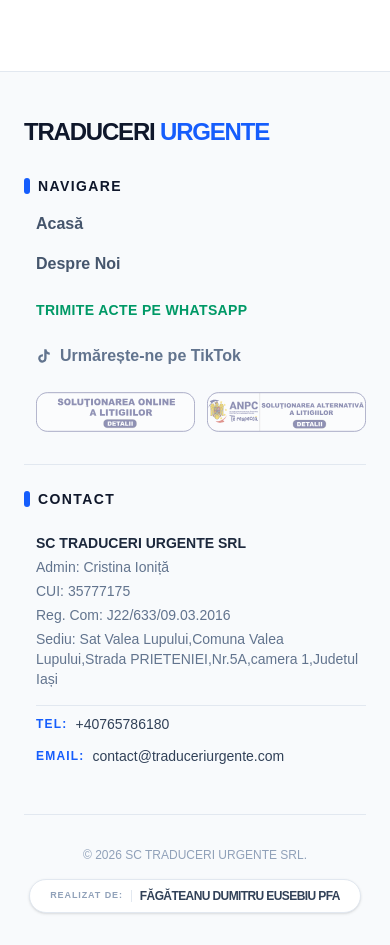
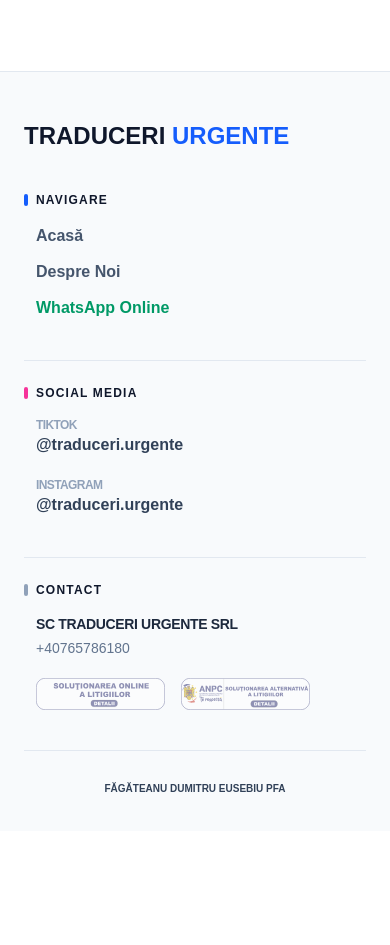
Before and after one commit to Eusebiu05/traduceri-urgente-landing, a Next.js app: page /about in a window 390 px wide. Shown: the part 2920-3865 px from the top of the page. After the commit the page ends 3751 px from the top, so only its background shows below. Built offline with nearby package versions, Linux system fonts and the light colour scheme.

Commit message:
feat: restructure footer with dedicated social media section and handles for SEO

```diff
--- a/src/components/Footer.tsx
+++ b/src/components/Footer.tsx
@@ -4,223 +4,161 @@ import { CompanyInfo } from "@/data/site-content";
 import Link from "next/link";
 
 export const Footer = () => {
-  // Mesajul predefinit pentru butoanele de WhatsApp din Footer
   const whatsappMessage = encodeURIComponent("Bună ziua! Doresc o ofertă pentru o traducere autorizată. Vă trimit documentele mai jos:");
 
   return (
     <>
       {/* ======================================================== */}
-      {/* 1. FOOTER DESKTOP (Varianta Luminoasă / Light Premium) */}
+      {/* 1. FOOTER DESKTOP */}
       {/* ======================================================== */}
       <div className="hidden md:block">
         <footer className="bg-slate-50 pt-20 pb-10 px-4 border-t border-slate-200 relative overflow-hidden">
-
-          {/* Un glow subtil albastru deschis în fundal pentru a păstra efectul premium */}
           <div className="absolute top-0 left-1/2 -translate-x-1/2 w-[40rem] h-32 bg-blue-100 blur-[100px] rounded-full pointer-events-none"></div>
 
-          {/* === MODIFICARE DESIGN PENTRU SIMETRIE === */}
-          <div className="max-w-5xl mx-auto mb-16 relative z-10 flex flex-col items-center gap-12">
-
-            {/* LOGO MUTAT SUS ȘI CENTRAT: Oglindește logo-ul din header */}
+          <div className="max-w-6xl mx-auto mb-16 relative z-10 flex flex-col items-center gap-12">
             <Link href="/" className="font-black text-3xl tracking-tighter text-slate-900 uppercase leading-none hover:opacity-80 transition-opacity">
               Traduceri <span className="text-blue-600">Urgente</span>
             </Link>
 
-            {/* GRILĂ PENTRU INFORMAȚII: Acum 2 coloane mult mai echilibrate */}
-            <div className="w-full grid md:grid-cols-2 gap-12 items-start">
-
-              {/* COLOANA 1: SC Info (Mai scurtă acum) */}
+            <div className="w-full grid md:grid-cols-3 gap-8 items-start">
+              {/* COLOANA 1: DATE FIRMĂ */}
               <div className="space-y-6">
+                <h4 className="text-slate-900 text-xs font-black uppercase tracking-[0.2em] border-l-2 border-slate-300 pl-3">
+                  Informații Juridice
+                </h4>
                 <div className="text-[13px] space-y-2.5 font-medium text-slate-600">
                   <p className="text-slate-900 font-bold uppercase tracking-wider text-sm mb-4">{CompanyInfo.name}</p>
-                  <p><span className="text-slate-400">Administrator:</span> {CompanyInfo.admin}</p>
+                  <p><span className="text-slate-400">Admin:</span> {CompanyInfo.admin}</p>
                   <p><span className="text-slate-400">CUI:</span> {CompanyInfo.cui}</p>
-                  <p><span className="text-slate-400">Reg. Com:</span> {CompanyInfo.j}</p>
                   <p><span className="text-slate-400">Sediu:</span> {CompanyInfo.sediu}</p>
-                  <p className="pt-2"><span className="text-slate-400">Telefon:</span> <a href={`tel:${CompanyInfo.phone}`} className="hover:text-blue-600 transition-colors font-bold text-slate-700">{CompanyInfo.phone}</a></p>
-                  <p><span className="text-slate-400">Email:</span> <a href={`mailto:${CompanyInfo.email}`} className="hover:text-blue-600 transition-colors font-bold text-slate-700">{CompanyInfo.email}</a></p>
+                  <div className="pt-2 space-y-1">
+                    <p><a href={`tel:${CompanyInfo.phone}`} className="hover:text-blue-600 transition-colors font-bold text-slate-700">{CompanyInfo.phone}</a></p>
+                    <p><a href={`mailto:${CompanyInfo.email}`} className="hover:text-blue-600 transition-colors font-bold text-slate-700">{CompanyInfo.email}</a></p>
+                  </div>
                 </div>
               </div>
 
-              {/* COLOANA 2: Navigare (Centrată pe jumătatea ei) */}
+              {/* COLOANA 2: NAVIGARE */}
               <div className="space-y-6 md:justify-self-center">
                 <h4 className="text-slate-900 text-xs font-black uppercase tracking-[0.2em] border-l-2 border-blue-500 pl-3">
-                  Navigare
+                  Link-uri Utile
                 </h4>
                 <nav className="flex flex-col gap-4 text-sm font-bold">
                   <Link href="/" className="text-slate-500 hover:text-blue-600 hover:translate-x-1 transition-all">Acasă</Link>
                   <Link href="/about" className="text-slate-500 hover:text-blue-600 hover:translate-x-1 transition-all">Despre Noi</Link>
-                  {/*De implementat în curând
-                  <Link href="/termeni-si-conditii" className="text-slate-400 hover:text-slate-600 text-[12px] font-medium transition-all pt-1">Termeni și Condiții</Link>
-                  <Link href="/politica-cookies" className="text-slate-400 hover:text-slate-600 text-[12px] font-medium transition-all">Politică Cookies</Link>
-                    */}
-                  <a
-                    href={`https://wa.me/${CompanyInfo.whatsapp}?text=${whatsappMessage}`}
-                    target="_blank"
-                    rel="noopener noreferrer"
-                    className="text-emerald-600 hover:text-emerald-500 hover:translate-x-1 transition-all pt-2"
-                  >
-                    Trimite Acte pe WhatsApp ↗
+                  <a href={`https://wa.me/${CompanyInfo.whatsapp}?text=${whatsappMessage}`} target="_blank" rel="noopener noreferrer" className="text-emerald-600 hover:text-emerald-500 hover:translate-x-1 transition-all">
+                    WhatsApp Online ↗
                   </a>
-                  {/* ADĂUGAT: Buton TikTok */}
-                  <a
-                    href="https://www.tiktok.com/@traduceri.urgente"
-                    target="_blank"
-                    rel="noopener noreferrer"
-                    className="text-slate-500 hover:text-slate-900 hover:translate-x-1 transition-all flex items-center gap-2 pt-2"
-                  >
-                    <svg viewBox="0 0 24 24" fill="currentColor" className="w-4 h-4">
-                      <path d="M19.59 6.69a4.83 4.83 0 0 1-3.77-4.25V2h-3.45v13.67a2.89 2.89 0 0 1-5.2 1.74 2.89 2.89 0 0 1 2.31-4.64 2.93 2.93 0 0 1 .88.13V9.4a6.84 6.84 0 0 0-1-.05A6.33 6.33 0 0 0 5 20.1a6.34 6.34 0 0 0 10.86-4.43v-7a8.16 8.16 0 0 0 4.77 1.52v-3.4a4.85 4.85 0 0 1-1-.1z" />
-                    </svg>
-                    Urmărește-ne pe TikTok
-                  </a>
-                  <div className="flex gap-3 mt-2 justify-center md:justify-start">
-                    <a
-                      href="https://www.anpc.ro"
-                      target="_blank"
-                      rel="noopener noreferrer"
-                      className="opacity-50 hover:opacity-100 transition-opacity"
-                    >
-                      <img src="/anpc-sol.svg" alt="ANPC SOL" className="h-10 w-auto" />
+                  <div className="flex gap-3 pt-4 border-t border-slate-100">
+                    <a href="https://www.anpc.ro" target="_blank" rel="noopener noreferrer" className="opacity-40 hover:opacity-100 transition-opacity">
+                      <img src="/anpc-sol.svg" alt="ANPC SOL" className="h-8 w-auto" />
                     </a>
-                    <a
-                      href="https://anpc.ro/ce-este-sal/"
-                      target="_blank"
-                      rel="noopener noreferrer"
-                      className="opacity-50 hover:opacity-100 transition-opacity"
-                    >
-                      <img src="/anpc-sal.svg" alt="ANPC SAL" className="h-10 w-auto" />
+                    <a href="https://anpc.ro/ce-este-sal/" target="_blank" rel="noopener noreferrer" className="opacity-40 hover:opacity-100 transition-opacity">
+                      <img src="/anpc-sal.svg" alt="ANPC SAL" className="h-8 w-auto" />
                     </a>
                   </div>
-
                 </nav>
               </div>
 
-              {/* --- COLOANA 3: Review CTA (Rămâne ascunsă) --- */}
+              {/* COLOANA 3: SOCIAL MEDIA */}
+              <div className="space-y-6 md:justify-self-end">
+                <h4 className="text-slate-900 text-xs font-black uppercase tracking-[0.2em] border-l-2 border-pink-500 pl-3">
+                  Social Media
+                </h4>
+                <div className="flex flex-col gap-4 text-[13px] font-bold text-slate-500">
+                  <a href="https://www.tiktok.com/@traduceri.urgente" target="_blank" rel="noopener noreferrer" className="hover:text-slate-900 hover:translate-x-1 transition-all flex items-center gap-2 text-left">
+                    <svg viewBox="0 0 24 24" fill="currentColor" className="w-4 h-4 shrink-0">
+                      <path d="M19.59 6.69a4.83 4.83 0 0 1-3.77-4.25V2h-3.45v13.67a2.89 2.89 0 0 1-5.2 1.74 2.89 2.89 0 0 1 2.31-4.64 2.93 2.93 0 0 1 .88.13V9.4a6.84 6.84 0 0 0-1-.05A6.33 6.33 0 0 0 5 20.1a6.34 6.34 0 0 0 10.86-4.43v-7a8.16 8.16 0 0 0 4.77 1.52v-3.4a4.85 4.85 0 0 1-1-.1z" />
+                    </svg>
+                    <div className="flex flex-col leading-tight text-left">
+                      <span className="text-[10px] text-slate-400 font-medium uppercase tracking-tighter">TikTok</span>
+                      <span className="text-slate-700">@traduceri.urgente</span>
+                    </div>
+                  </a>
+                  <a href="https://www.instagram.com/traduceri.urgente/" target="_blank" rel="noopener noreferrer" className="hover:text-pink-600 hover:translate-x-1 transition-all flex items-center gap-2 text-left">
+                    <svg viewBox="0 0 24 24" fill="none" stroke="currentColor" strokeWidth="2" strokeLinecap="round" strokeLinejoin="round" className="w-4 h-4 shrink-0">
+                      <rect x="2" y="2" width="20" height="20" rx="5" ry="5"></rect>
+                      <path d="M16 11.37A4 4 0 1 1 12.63 8 4 4 0 0 1 16 11.37z"></path>
+                      <line x1="17.5" y1="6.5" x2="17.51" y2="6.5"></line>
+                    </svg>
+                    <div className="flex flex-col leading-tight text-left">
+                      <span className="text-[10px] text-slate-400 font-medium uppercase tracking-tighter">Instagram</span>
+                      <span className="text-slate-700">@traduceri.urgente</span>
+                    </div>
+                  </a>
+                </div>
+              </div>
             </div>
           </div>
 
-          {/* BARĂ JOS (Neschimbată) */}
-          <div className="max-w-5xl mx-auto pt-8 border-t border-slate-200 flex flex-col md:flex-row justify-between items-center gap-6 text-[11px] relative z-10">
-            <div className="font-semibold text-slate-400 uppercase tracking-widest text-center md:text-left">
-              © {new Date().getFullYear()} {CompanyInfo.name} | Gata în 1-2 ore
+          <div className="max-w-6xl mx-auto pt-8 border-t border-slate-200 flex flex-col md:flex-row justify-between items-center gap-6 text-[11px] relative z-10">
+            <div className="font-semibold text-slate-400 uppercase tracking-widest text-center">
+              © {new Date().getFullYear()} {CompanyInfo.name}
             </div>
-
-            <div className="group flex items-center gap-3 px-5 py-2.5 bg-white rounded-full border border-slate-200 shadow-sm transform transition-all hover:border-blue-300 hover:bg-slate-50">
+            <div className="group flex items-center gap-3 px-5 py-2.5 bg-white rounded-full border border-slate-200 shadow-sm transition-all hover:border-blue-300">
               <span className="font-bold text-slate-400 uppercase tracking-widest text-[10px]">Realizat de:</span>
-              <div className="h-3 w-[1px] bg-slate-200 group-hover:bg-blue-300 transition-colors"></div>
-              <span className="font-black text-slate-700 uppercase tracking-tight text-xs group-hover:text-blue-600 transition-colors">
-                Făgăteanu Dumitru Eusebiu PFA
-              </span>
+              <span className="font-black text-slate-700 uppercase tracking-tight text-xs group-hover:text-blue-600 transition-colors">Făgăteanu Dumitru Eusebiu PFA</span>
             </div>
           </div>
         </footer>
       </div>
 
       {/* ======================================================== */}
-      {/* 2. FOOTER MOBIL (Varianta Luminoasă) - Neschimbat        */}
+      {/* 2. FOOTER MOBIL */}
       {/* ======================================================== */}
       <footer className="md:hidden bg-slate-50 pt-12 pb-8 px-6 border-t border-slate-200">
-        <div className="flex flex-col gap-8">
-          <Link href="/" className="font-black text-2xl tracking-tighter text-slate-900 uppercase block leading-none">
+        <div className="flex flex-col gap-10">
+          <Link href="/" className="font-black text-2xl text-slate-900 uppercase">
             Traduceri <span className="text-blue-600">Urgente</span>
           </Link>
 
-          <div className="flex flex-col gap-4">
-            <h4 className="text-slate-900 font-black tracking-widest uppercase text-sm flex items-center gap-2">
-              <span className="w-1.5 h-4 bg-blue-600 rounded-full"></span>
-              Navigare
+          <div className="space-y-4">
+            <h4 className="text-slate-900 font-black tracking-widest uppercase text-xs flex items-center gap-2">
+              <span className="w-1 h-3 bg-blue-600 rounded-full"></span> Navigare
             </h4>
-            <nav className="flex flex-col gap-4 text-base font-bold text-slate-600 pl-3">
+            <nav className="flex flex-col gap-3 text-base font-bold text-slate-600 pl-3">
               <Link href="/">Acasă</Link>
               <Link href="/about">Despre Noi</Link>
-              {/* De implementat în curând
-              <Link href="/termeni-si-conditii" className="text-sm font-medium text-slate-400">Termeni și Condiții</Link>
-              <Link href="/politica-cookies" className="text-sm font-medium text-slate-400">Politică Cookies</Link>
-              */}
-
-              <a
-                href={`https://wa.me/${CompanyInfo.whatsapp}?text=${whatsappMessage}`}
-                target="_blank"
-                rel="noopener noreferrer"
-                className="text-emerald-600 mt-2 flex items-center gap-2 uppercase tracking-wide text-sm"
-              >
-                Trimite Acte pe WhatsApp
-              </a>
-              {/* ADĂUGAT: Buton TikTok */}
-              <a
-                href="https://www.tiktok.com/@traduceri.urgente"
-                target="_blank"
-                rel="noopener noreferrer"
-                className="text-slate-500 hover:text-slate-900 hover:translate-x-1 transition-all flex items-center gap-2 pt-2"
-              >
-                <svg viewBox="0 0 24 24" fill="currentColor" className="w-4 h-4">
-                  <path d="M19.59 6.69a4.83 4.83 0 0 1-3.77-4.25V2h-3.45v13.67a2.89 2.89 0 0 1-5.2 1.74 2.89 2.89 0 0 1 2.31-4.64 2.93 2.93 0 0 1 .88.13V9.4a6.84 6.84 0 0 0-1-.05A6.33 6.33 0 0 0 5 20.1a6.34 6.34 0 0 0 10.86-4.43v-7a8.16 8.16 0 0 0 4.77 1.52v-3.4a4.85 4.85 0 0 1-1-.1z" />
-                </svg>
-                Urmărește-ne pe TikTok
-              </a>
-              <div className="flex gap-3 mt-2 justify-center md:justify-start">
-                    <a
-                      href="https://www.anpc.ro"
-                      target="_blank"
-                      rel="noopener noreferrer"
-                      className="opacity-50 hover:opacity-100 transition-opacity"
-                    >
-                      <img src="/anpc-sol.svg" alt="ANPC SOL" className="h-10 w-auto" />
-                    </a>
-                    <a
-                      href="https://anpc.ro/ce-este-sal/"
-                      target="_blank"
-                      rel="noopener noreferrer"
-                      className="opacity-50 hover:opacity-100 transition-opacity"
-                    >
-                      <img src="/anpc-sal.svg" alt="ANPC SAL" className="h-10 w-auto" />
-                    </a>
-                  </div>
+              <a href={`https://wa.me/${CompanyInfo.whatsapp}?text=${whatsappMessage}`} className="text-emerald-600">WhatsApp Online</a>
             </nav>
           </div>
 
-          <div className="flex flex-col gap-4 border-t border-slate-200 pt-6">
-            <h4 className="text-slate-900 font-black tracking-widest uppercase text-sm flex items-center gap-2 mb-2">
-              <span className="w-1.5 h-4 bg-blue-600 rounded-full"></span>
-              Contact
+          <div className="space-y-4 border-t border-slate-200 pt-6">
+            <h4 className="text-slate-900 font-black tracking-widest uppercase text-xs flex items-center gap-2">
+              <span className="w-1 h-3 bg-pink-500 rounded-full"></span> Social Media
             </h4>
+            <div className="flex flex-col gap-5 pl-3">
+              <a href="https://www.tiktok.com/@traduceri.urgente" className="flex items-center gap-3">
+                <div className="flex flex-col">
+                  <span className="text-xs text-slate-400 uppercase font-bold tracking-tighter">TikTok</span>
+                  <span className="text-base font-bold text-slate-700">@traduceri.urgente</span>
+                </div>
+              </a>
+              <a href="https://www.instagram.com/traduceri.urgente/" className="flex items-center gap-3">
+                <div className="flex flex-col">
+                  <span className="text-xs text-slate-400 uppercase font-bold tracking-tighter">Instagram</span>
+                  <span className="text-base font-bold text-slate-700">@traduceri.urgente</span>
+                </div>
+              </a>
+            </div>
+          </div>
 
-            <div className="pl-3 space-y-4">
-              <div className="space-y-1 text-sm text-slate-500">
-                <p className="font-bold text-slate-800 uppercase">{CompanyInfo.name}</p>
-                <p>Admin: {CompanyInfo.admin}</p>
-                <p>CUI: {CompanyInfo.cui}</p>
-                <p>Reg. Com: {CompanyInfo.j}</p>
-                <p>Sediu: {CompanyInfo.sediu}</p>
-              </div>
-
-              <div className="space-y-3 pt-2 text-sm font-medium border-t border-slate-200">
-                <a href={`tel:${CompanyInfo.phone}`} className="flex items-center gap-2 text-slate-700">
-                  <span className="text-blue-600 font-black tracking-widest uppercase text-xs">Tel:</span>
-                  {CompanyInfo.phone}
-                </a>
-                <a href={`mailto:${CompanyInfo.email}`} className="flex items-center gap-2 text-slate-700">
-                  <span className="text-blue-600 font-black tracking-widest uppercase text-xs">Email:</span>
-                  {CompanyInfo.email}
-                </a>
+          <div className="space-y-4 border-t border-slate-200 pt-6">
+            <h4 className="text-slate-900 font-black tracking-widest uppercase text-xs flex items-center gap-2">
+              <span className="w-1 h-3 bg-slate-400 rounded-full"></span> Contact
+            </h4>
+            <div className="pl-3 text-sm text-slate-500 space-y-1">
+              <p className="font-bold text-slate-800 uppercase tracking-tight">{CompanyInfo.name}</p>
+              <p className="font-medium">{CompanyInfo.phone}</p>
+              <div className="flex gap-4 pt-4">
+                <img src="/anpc-sol.svg" className="h-8 opacity-50" alt="ANPC SOL" />
+                <img src="/anpc-sal.svg" className="h-8 opacity-50" alt="ANPC SAL" />
               </div>
             </div>
           </div>
 
-          <div className="pt-8 mt-4 border-t border-slate-200 flex flex-col gap-4 items-center">
-            <div className="text-xs text-slate-400 text-center font-medium">
-              <p>© {new Date().getFullYear()} {CompanyInfo.name}.</p>
-            </div>
-
-            <div className="flex items-center gap-2 px-5 py-2 bg-white rounded-full border border-slate-200 shadow-sm">
-              <span className="font-bold text-slate-400 uppercase tracking-widest text-[9px]">Realizat de:</span>
-              {/* De adaugat link catre portofoliu in curând */}
-              <div className="h-3 w-[1px] bg-slate-200"></div>
-              <span className="font-black text-slate-700 uppercase tracking-tighter text-xs">
-                Făgăteanu Dumitru Eusebiu PFA
-              </span>
-            </div>
+          <div className="pt-6 border-t border-slate-200 text-center">
+            <span className="text-[10px] font-black text-slate-700 uppercase">Făgăteanu Dumitru Eusebiu PFA</span>
           </div>
         </div>
       </footer>
```
